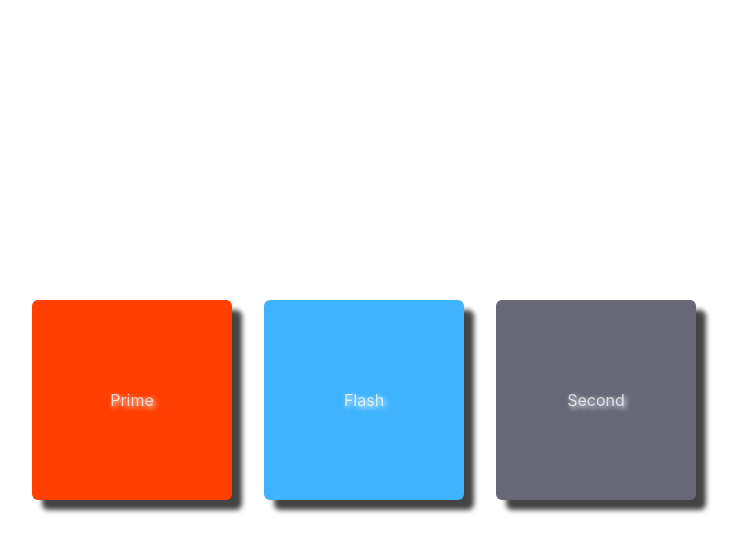
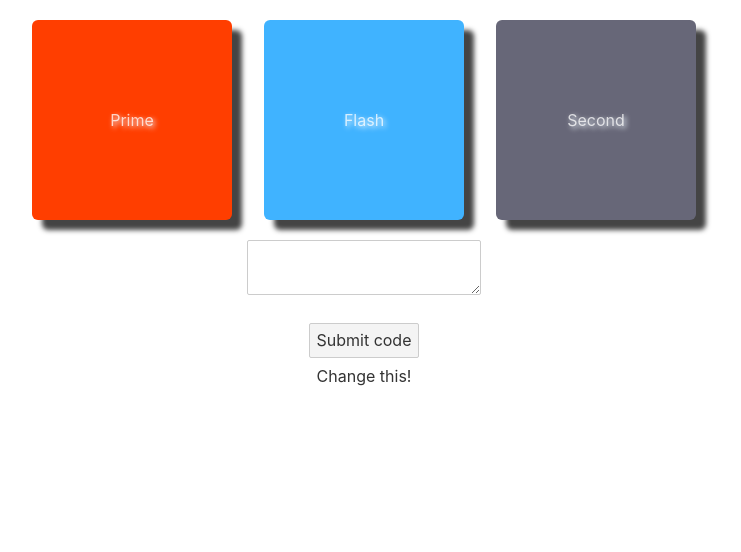
Before and after one commit to bwesth/Link, a Svelte app: page / in a window 1280 px wide. Shown: the top 552 px of the page, without its empty margins (276-1017 px from the left). Built offline with nearby package versions, Linux system fonts and the light colour scheme.

Commit message:
1st_pass

```diff
--- a/src/App.svelte
+++ b/src/App.svelte
@@ -1,3 +1,7 @@
+<script>
+import CodeInput from "./CodeInput.svelte";
+
+</script>
 <style>
 
 	:root {
@@ -37,7 +41,7 @@
 
 	.body {
 		background-color: var(--back);
-		height: 100%;
+		height: 30%;
 		display: flex;
 		align-content: center;
 		justify-content: center;
@@ -71,3 +75,5 @@
 		Second
 	</div>
 </div>
+
+<CodeInput />
--- /dev/null
+++ b/src/CodeInput.svelte
@@ -0,0 +1,27 @@
+<script>
+
+    $: mutable = code
+    let code = "Change this!"
+    let input = ""
+
+    function submit () {
+    eval(input)
+    }
+
+</script>
+
+<style>
+    .wrapper {
+        display: flex;
+        justify-content: center;
+        align-items: center;
+        flex-direction: column;
+    }
+</style>
+
+<div class="wrapper">
+    <textarea bind:value={input} /> <br/>
+    <button on:click={submit} > Submit code </button>
+    {@html input}
+{mutable}
+</div>
```
